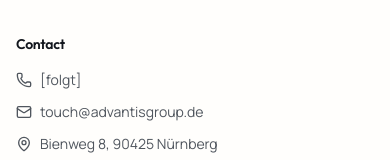
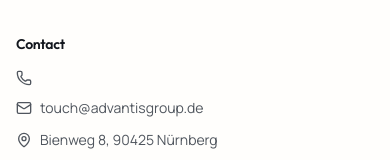
Before and after one commit to advantisgroup/advantis-group, a Next.js app: page /en/contact in a window 390 px wide. Shown: the part 2823-2983 px from the top of the page. Built offline with nearby package versions, Linux system fonts and the light colour scheme; no server answers; what @elysiajs/eden would draw is missing.

Commit message:
Replace static phone number with environment variable

```diff
--- a/src/components/layout/Footer.tsx
+++ b/src/components/layout/Footer.tsx
@@ -174,7 +174,7 @@
                                         className="flex items-center gap-2 text-muted-foreground hover:text-foreground transition-colors"
                                     >
                                         <Phone className="w-4 h-4" />
-                                        <span>[folgt]</span>
+                                        <span>{process.env.NEXT_PUBLIC_PHONE_NUMBER}</span>
                                     </Link>
                                 </li>
                                 <li>
```
